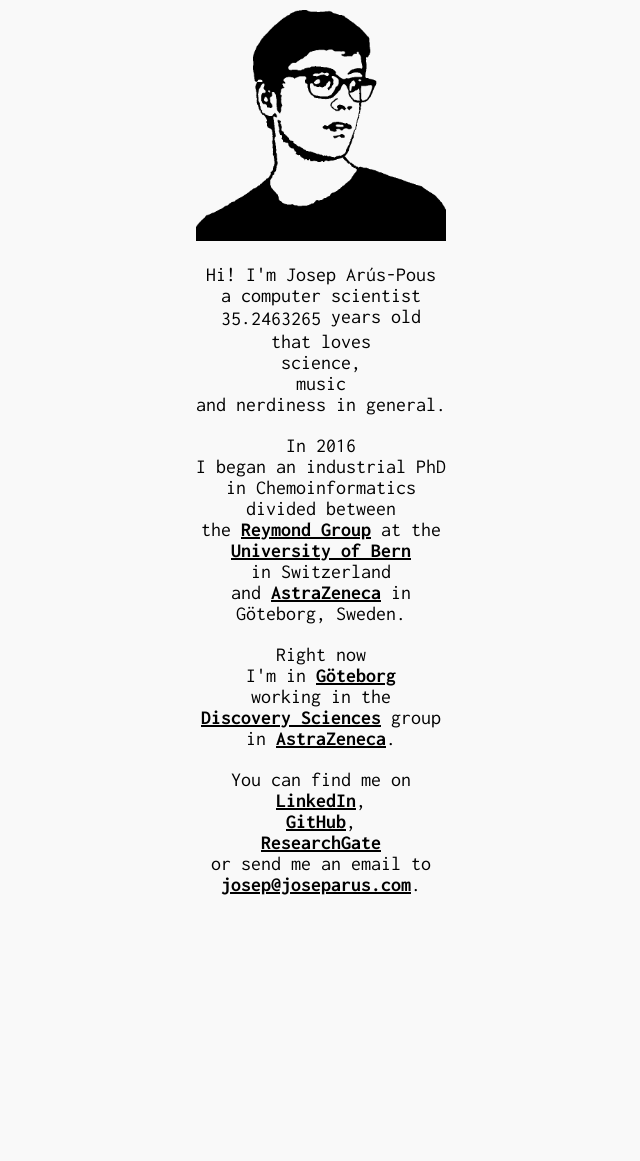
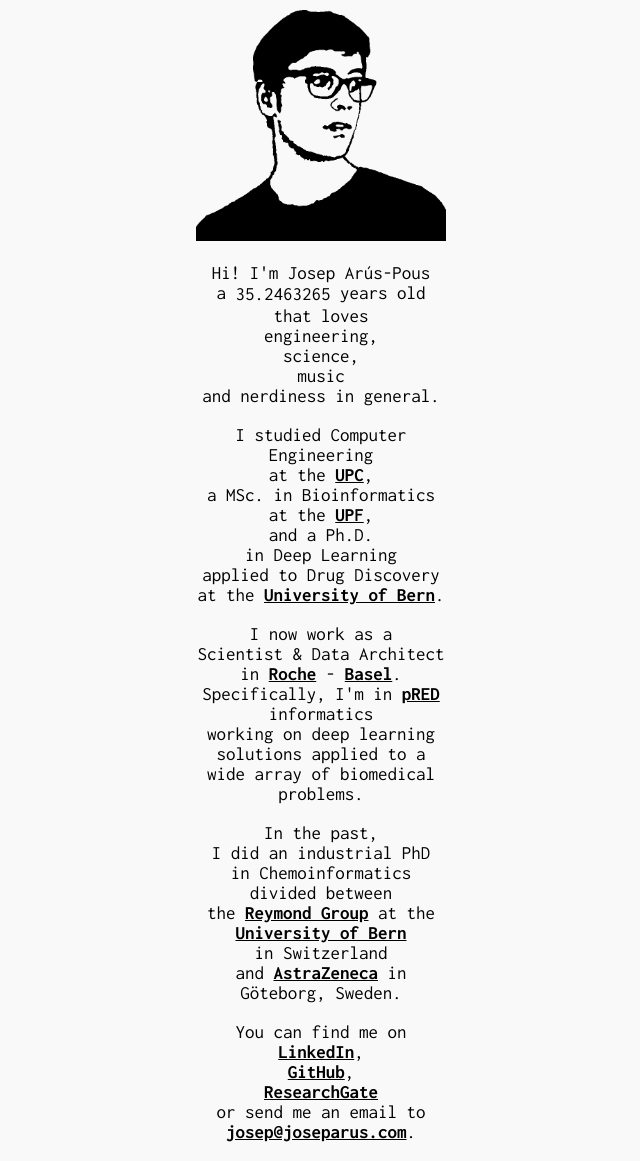
Before and after one commit to undeadpixel/joseparus.com, a Jekyll site: the page built from index.html, in a window 1280 px wide. Shown: the whole page, without its empty margins (319-959 px from the left). Built offline with Jekyll 4.4.1, drawn with Linux system fonts in a browser that asks for light colours; nearby versions of some CDN libraries; before the commit the page ends 915 px from its top, so only the background shows below that.

Commit message:
updated website

```diff
--- a/_includes/head.html
+++ b/_includes/head.html
@@ -3,7 +3,7 @@
   <meta http-equiv="X-UA-Compatible" content="IE=edge">
   <meta name="viewport" content="width=device-width, initial-scale=1">
 
-  <meta name="description" content="Hi! I'm Josep Arús-Pous, a computer scientist and PhD student in chemoinformatics at the University of Bern in Switzerland.">
+  <meta name="description" content="Hi! I'm Josep Arús-Pous, a computer scientist currently working in Roche - Basel as a Scientist & Data Architect.">
 
   <title>{{ include.title }}</title>
 
--- a/css/main.scss
+++ b/css/main.scss
@@ -9,7 +9,7 @@
 body {
   background: $backgroundColor;
   font: {
-    family: "Inconsolata";
+    family: "Inconsolata", monospace;
   }
 }
 
@@ -23,7 +23,7 @@
 
   p {
     text-align: center;
-    font-size: 20px;
+    font-size: 19px;
   }
 
   a {
--- a/index.html
+++ b/index.html
@@ -7,16 +7,33 @@
   <img alt="Josep Arús-Pous" src="img/me.png" id="img-me" />
   <p>
   Hi! I'm Josep Arús-Pous<br>
-  a computer scientist<br>
-  <span id="years-old">32</span> years old<br>
+  a <span id="years-old">35</span> years old<br>
   that loves <br>
+  engineering,<br>
   science,<br>
   music<br>
   and nerdiness in general.
   </p>
   <p>
-  In 2016<br>
-  I began an industrial PhD<br>
+  I studied Computer Engineering<br>
+  at the <a href="http://www.upc.edu" target="_blank">UPC</a>,<br>
+  a MSc. in Bioinformatics<br>
+  at the <a href="http://www.upf.cat" target="_blank">UPF</a>,<br>
+  and a Ph.D. <br>
+  in Deep Learning<br>
+  applied to Drug Discovery<br>
+  at the <a href="http://www.unibe.ch" target="_blank">University of Bern</a>.<br>
+  </p>
+  <p>
+  I now work as a<br>
+  Scientist & Data Architect<br>
+  in <a href="http://www.roche.com" target="_blank">Roche</a> - <a href="https://www.bs.ch/en.html" target="_blank">Basel</a>.<br>
+  Specifically, I'm in <a href="https://www.roche.com/research_and_development/who_we_are_how_we_work/our_structure/pred.htm">pRED</a> informatics<br>
+  working on deep learning solutions applied to a wide array of biomedical problems.
+  </p>
+  <p>
+  In the past,<br>
+  I did an industrial PhD<br>
   in Chemoinformatics<br>
   divided between<br>
   the <a href="http://gdb.unibe.ch" target="_blank">Reymond Group</a>
@@ -24,13 +41,6 @@
   in Switzerland<br>
   and <a href="https://www.astrazeneca.com/our-science/gothenburg.html" target="_blank">AstraZeneca</a>
   in Göteborg, Sweden.
-  </p>
-  <p>
-  Right now<br>
-  I'm in <a href="https://goteborg.se/" target="_blank">Göteborg</a><br>
-  working in the<br>
-  <a href="https://www.astrazeneca.com/our-science/IMED.html" target="_blank">Discovery Sciences</a> group<br>
-  in <a href="https://www.astrazeneca.com/our-science/gothenburg.html" target="_blank">AstraZeneca</a>.
   </p>
   <p>
   You can find me on<br>
```
Also changed, not shown: Gemfile.lock, 1 other file.
